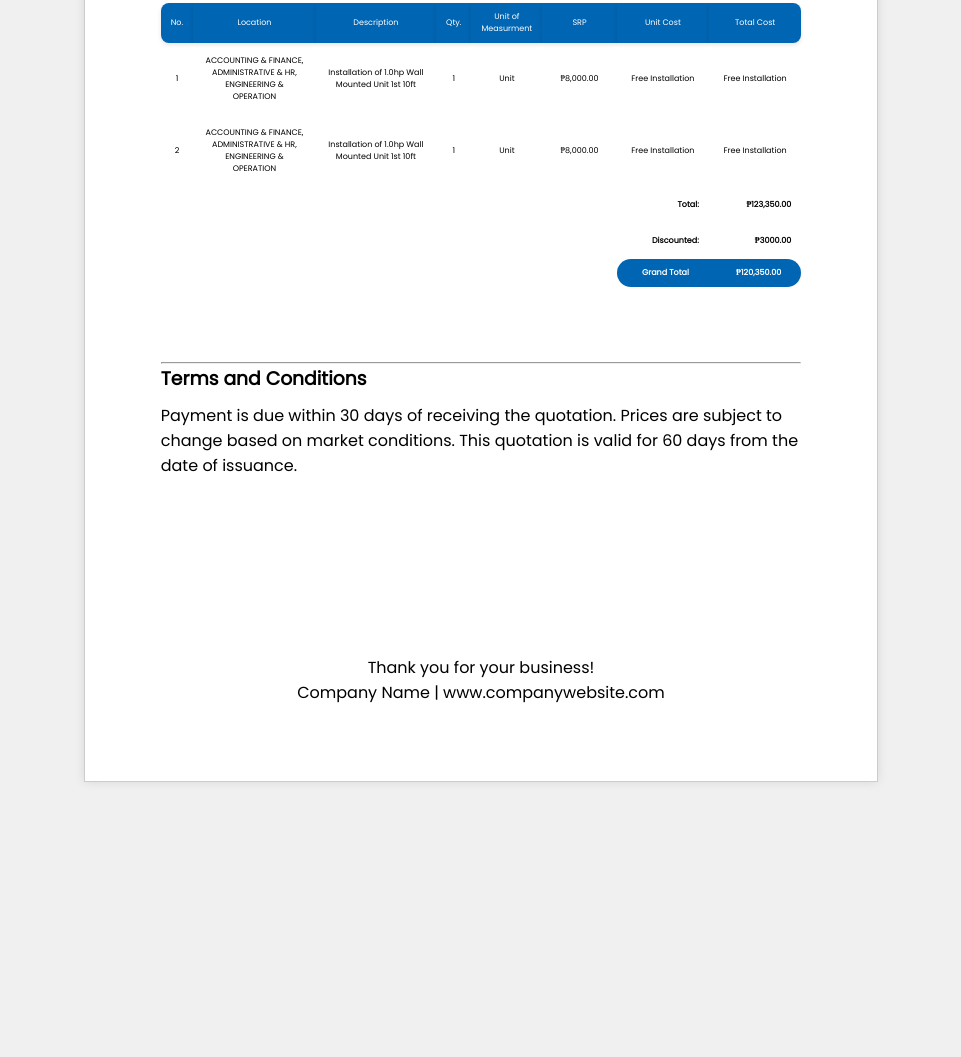
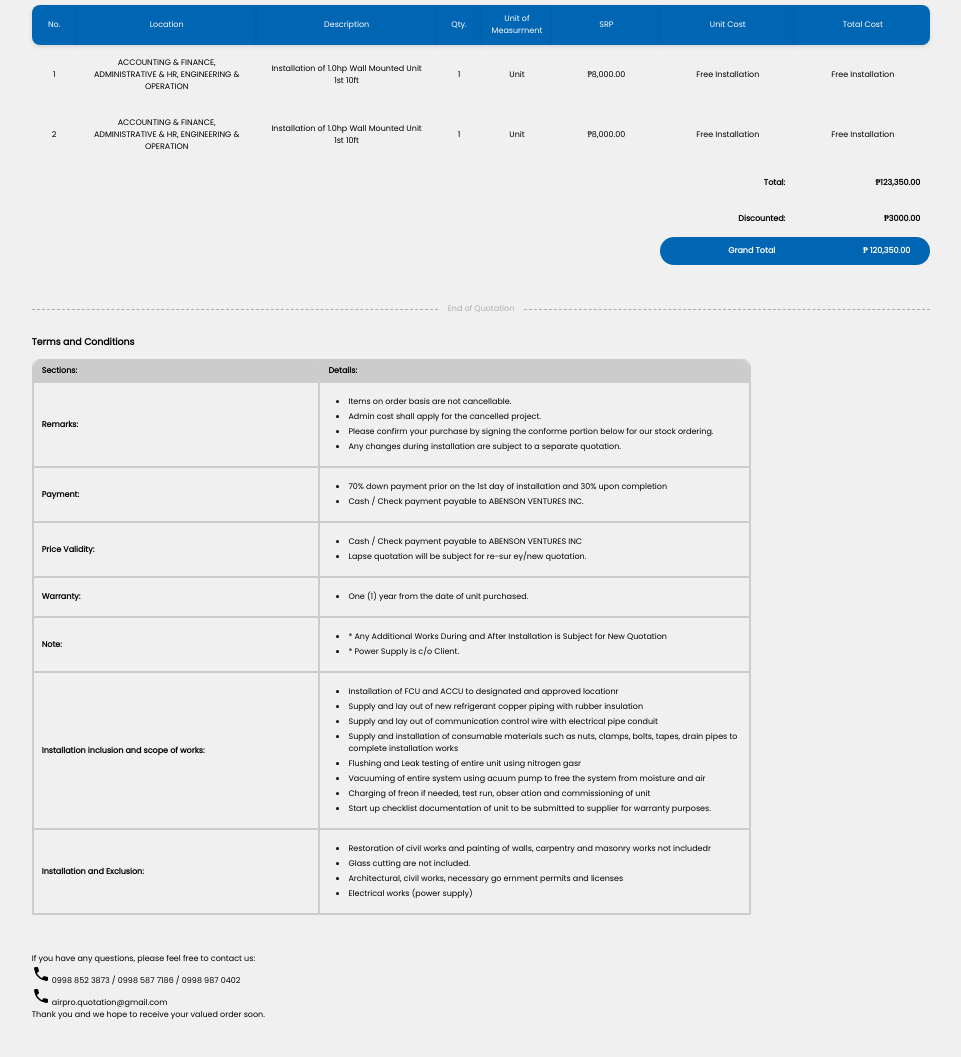
Before and after one commit to meJill/Quotation, a plain HTML site: page quotation.html in a window 1280 px wide. Shown: the part 361-1418 px from the top of the page, without its empty margins (159-1120 px from the left). Before the commit the page ends 1163 px from the top, so only its background shows below. Drawn offline with Linux system fonts and the light colour scheme.

Commit message:
Table Fixes

```diff
--- a/quotation.html
+++ b/quotation.html
@@ -62,23 +62,24 @@ VAT REG. TIN: 000-050-365-000
 
       <!-- Quotation Table -->
       <div class="quotation-table">
-        <h3 class = "title">
-          Dear Ma’am/Sir:
-        </h3>
-        <p> We are pleased to present you our best offer for your
-          consideration and approval, subject to the terms and conditions contained herein:
+        <h3 class="title">Dear Ma’am/Sir:</h3>
+        <p>
+          We are pleased to present you our best offer for your consideration
+          and approval, subject to the terms and conditions contained herein:
         </p>
         <span> </span>
         <table>
           <colgroup>
-                <col style="width: 5%;">
-                <col style="width: 20%;">
-                <col style="width: 20%;">
-                <col style="width: 5%;">
-                <col style="width: 5%;">
-                <col style="width: 12%;">
-                <col style="width: 15%;"> <!-- Unit Cost -->
-                <col style="width: 15%;"> <!-- Total Cost -->
+            <col style="width: 5%" />
+            <col style="width: 20%" />
+            <col style="width: 20%" />
+            <col style="width: 5%" />
+            <col style="width: 5%" />
+            <col style="width: 12%" />
+            <col style="width: 15%" />
+            <!-- Unit Cost -->
+            <col style="width: 15%" />
+            <!-- Total Cost -->
           </colgroup>
           <thead>
             <tr>
@@ -95,7 +96,10 @@ VAT REG. TIN: 000-050-365-000
           <tbody>
             <tr>
               <td>1</td>
-              <td>ACCOUNTING & FINANCE, ADMINISTRATIVE & HR, ENGINEERING & OPERATION</td>
+              <td>
+                ACCOUNTING & FINANCE, ADMINISTRATIVE & HR, ENGINEERING &
+                OPERATION
+              </td>
               <td>Installation of 1.0hp Wall Mounted Unit 1st 10ft</td>
               <td>1</td>
               <td>Unit</td>
@@ -105,7 +109,10 @@ VAT REG. TIN: 000-050-365-000
             </tr>
             <tr>
               <td>2</td>
-                <td>ACCOUNTING & FINANCE, ADMINISTRATIVE & HR, ENGINEERING & OPERATION</td>
+              <td>
+                ACCOUNTING & FINANCE, ADMINISTRATIVE & HR, ENGINEERING &
+                OPERATION
+              </td>
               <td>Installation of 1.0hp Wall Mounted Unit 1st 10ft</td>
               <td>1</td>
               <td>Unit</td>
@@ -130,28 +137,156 @@ VAT REG. TIN: 000-050-365-000
               <td></td>
               <td></td>
               <td class="total-label"><strong>Grand Total</strong></td>
-                <td class="total-amount"><strong>₱120,350.00</strong></td>
+              <td class="total-amount"><strong>₱ 120,350.00</strong></td>
             </tr>
-
           </tbody>
         </table>
       </div>
-      <hr />
+      <div class="linebreak">
+        <span class="end-text">End of Quotation</span>
+      </div>
       <!-- Terms & Conditions Section -->
       <div class="terms">
         <h3>Terms and Conditions</h3>
-        <p>
-          Payment is due within 30 days of receiving the quotation. Prices are
-          subject to change based on market conditions. This quotation is valid
-          for 60 days from the date of issuance.
-        </p>
+        <table>
+          <col style="width: 40%" />
+          <col style="width: 60%" />
+          <thead>
+            <tr class="conditions">
+              <th>Sections:</th>
+              <th>Details:</th>
+            </tr>
+          </thead>
+          <tbody>
+            <tr>
+              <td>Remarks:</td>
+              <td>
+                <ul>
+                  <li>Items on order basis are not cancellable.</li>
+                  <li>Admin cost shall apply for the cancelled project.</li>
+                  <li>
+                    Please confirm your purchase by signing the conforme portion
+                    below for our stock ordering.
+                  </li>
+                  <li>
+                    Any changes during installation are subject to a separate
+                    quotation.
+                  </li>
+                </ul>
+              </td>
+            </tr>
+            <tr>
+              <td>Payment:</td>
+              <td>
+                <ul>
+                  <li>
+                    70% down payment prior on the 1st day of installation and
+                    30% upon completion
+                  </li>
+                  <li>Cash / Check payment payable to ABENSON VENTURES INC.</li>
+                </ul>
+              </td>
+            </tr>
+            <tr>
+              <td>Price Validity:</td>
+              <td>
+                <ul>
+                  <li>Cash / Check payment payable to ABENSON VENTURES INC</li>
+                  <li>
+                    Lapse quotation will be subject for re-sur ey/new quotation.
+                  </li>
+                </ul>
+              </td>
+            </tr>
+            <tr>
+              <td>Warranty:</td>
+              <td>
+                <ul>
+                  <li>One (1) year from the date of unit purchased.</li>
+                </ul>
+              </td>
+            </tr>
+            <tr>
+              <td>Note:</td>
+              <td>
+                <ul>
+                  <li>
+                    * Any Additional Works During and After Installation is
+                    Subject for New Quotation
+                  </li>
+                  <li>* Power Supply is c/o Client.</li>
+                </ul>
+              </td>
+            </tr>
+            <tr>
+              <td>Installation inclusion and scope of works:</td>
+              <td>
+                <ul>
+                  <li>
+                    Installation of FCU and ACCU to designated and approved
+                    locationr
+                  </li>
+                  <li>
+                    Supply and lay out of new refrigerant copper piping with
+                    rubber insulation
+                  </li>
+                  <li>
+                    Supply and lay out of communication control wire with
+                    electrical pipe conduit
+                  </li>
+                  <li>
+                    Supply and installation of consumable materials such as
+                    nuts, clamps, bolts, tapes, drain pipes to complete
+                    installation works
+                  </li>
+                  <li>
+                    Flushing and Leak testing of entire unit using nitrogen gasr
+                  </li>
+                  <li>
+                    Vacuuming of entire system using acuum pump to free the
+                    system from moisture and air
+                  </li>
+                  <li>
+                    Charging of freon if needed, test run, obser ation and
+                    commissioning of unit
+                  </li>
+                  <li>
+                    Start up checklist documentation of unit to be submitted to
+                    supplier for warranty purposes.
+                  </li>
+                </ul>
+              </td>
+            </tr>
+            <tr>
+              <td>Installation and Exclusion:</td>
+              <td>
+                <ul>
+                  <li>
+                    Restoration of civil works and painting of walls, carpentry
+                    and masonry works not includedr
+                  </li>
+                  <li>Glass cutting are not included.</li>
+                  <li>
+                    Architectural, civil works, necessary go ernment permits and
+                    licenses
+                  </li>
+                  <li>Electrical works (power supply)</li>
+                </ul>
+              </td>
+            </tr>
+          </tbody>
+        </table>
+        <div class = "footer">
+          <p> If you have any questions, please feel free to contact us:</p>
+          <p> <img src = "phone-80.png" style="width: 2%; height: auto;"> 0998 852 3873 / 0998 587 7186 / 0998 987 0402 </p>
+          <p> <img src = "phone-80.png" style="width: 2%; height: auto;"> airpro.quotation@gmail.com</p>
+          <p> Thank you and we hope to receive your valued order soon.</p>
+        </div>
       </div>
 
-      <!-- Footer Section -->
-      <div class="footer">
-        <p>Thank you for your business!</p>
-        <p>Company Name | www.companywebsite.com</p>
-      </div>
+
+
+
     </div>
   </body>
 </html>
--- a/quotation_styles.css
+++ b/quotation_styles.css
@@ -3,6 +3,28 @@
 @font-face {
   font-family: Poppins;
   src: url(Poppins-Regular.ttf);
+}
+
+@page {
+  size: A4;
+  margin: 0;
+}
+
+.a4-page {
+  width: auto;
+  height: auto;
+  min-width: 210mm;
+  min-height: 297mm;
+  padding: 20mm;
+  overflow: visible; /* Ensures content goes beyond */
+}
+
+@media print {
+  .a4-page {
+    width: auto; /* Allow content to flow beyond set A4 dimensions */
+    height: auto;
+    overflow: visible;
+  }
 }
 
 * {
@@ -14,22 +36,13 @@
 
 /* Set A4 size */
 body {
-  font-family: Arial, sans-serif;
+  font-family: Poppins;
   display: flex;
   justify-content: center;
   padding: 20px;
   background-color: #f0f0f0;
 }
 
-.a4-page {
-  width: 210mm; /* A4 width */
-  height: 297mm; /* A4 height */
-  background-color: white;
-  padding: 20mm;
-  box-shadow: 0 0 10px rgba(0, 0, 0, 0.1);
-  border: 1px solid #ccc;
-  position: relative;
-}
 
 .vl {
   height: 46px;
@@ -63,7 +76,7 @@ body {
   display: flex;
   flex-wrap: wrap;
   justify-content: space-around;
-  gap: 20mm; /* No gap between flex items */
+  gap: 10%; /* No gap between flex items */
   margin-bottom: 10mm;
   font-size: 8px;
 }
@@ -107,7 +120,7 @@ body {
 .quotation-table table {
   width: 100%;
   border-collapse: collapse;
-  margin-bottom: 20mm;
+  margin-bottom: 10mm;
   font-size: 8px;
 
 }
@@ -176,8 +189,38 @@ body {
 
   }
 
+.linebreak {
+  width: 100%;
+  display: flex;
+  align-items: center;
+  text-align: center;
+  margin: 20px 0;
+}
 
+.linebreak::before,
+.linebreak::after {
+  content: "";
+  flex: 1;
+  border-bottom: 1px dashed #ADADAD; /* Line color */
+}
 
+.linebreak::before {
+  margin-right: 10px;
+}
+
+.linebreak::after {
+  margin-left: 10px;
+}
+
+.end-text {
+  font-size: 8px;
+  color: #ADADAD;
+}
+
+.terms {
+  margin-bottom: 20mm;
+  font-size: 8px;
+}
 .terms {
   margin-bottom: 20mm;
 }
@@ -185,24 +228,56 @@ body {
 .terms h3 {
   margin-bottom: 10px;
 }
+.terms table {
+  width: 80%;
+  margin-bottom: 10mm;
+  font-size: 8px;
+  border-collapse: separate; /* Use 'separate' to allow rounding */
+  border-spacing: 0; /* Remove space between borders */
+  border: 1px solid #CCCCCC;
+  border-radius: 8px 8px 0px 0px; /* Apply rounding to the whole table */
+}
+
+.terms th {
+  background-color: #CCCCCC;
+  color: black;
+  font-weight: bold;
+  padding: 4px 8px;
+  text-align: left;
+  border: 1px solid #CCCCCC;
+}
+
+.terms th:first-child {
+  border-top-left-radius: 8px; /* Round top-left corner */
+
+}
+
+.terms th:last-child {
+  border-top-right-radius: 8px; /* Round top-right corner */
+}
+
+.terms td {
+  padding: 8px;
+  text-align: left;
+  border: 1px solid #CCCCCC;
+}
+.terms td:first-child {
+  padding: 8px;
+  text-align: left;
+  border: 1px solid #CCCCCC;
+  font-weight: bold;
+}
+
+.terms td ul {
+  padding-left: 20px;
+  margin: 5px 0;
+}
+
+.terms td ul li {
+  margin-bottom: 3px;
+}
+
 
 .footer {
-  text-align: center;
-  position: absolute;
-  bottom: 20mm;
-  width: calc(100% - 40mm); /* Width minus padding */
+
 }
-
-@media print {
-  body {
-    background: none;
-    box-shadow: none;
-  }
-
-  .a4-page {
-    border: none;
-    box-shadow: none;
-    margin: 0;
-    padding: 0;
-  }
-}
```
Also changed, not shown: phone-80.png (added). Lines whose indentation alone changed are shown as unchanged.
